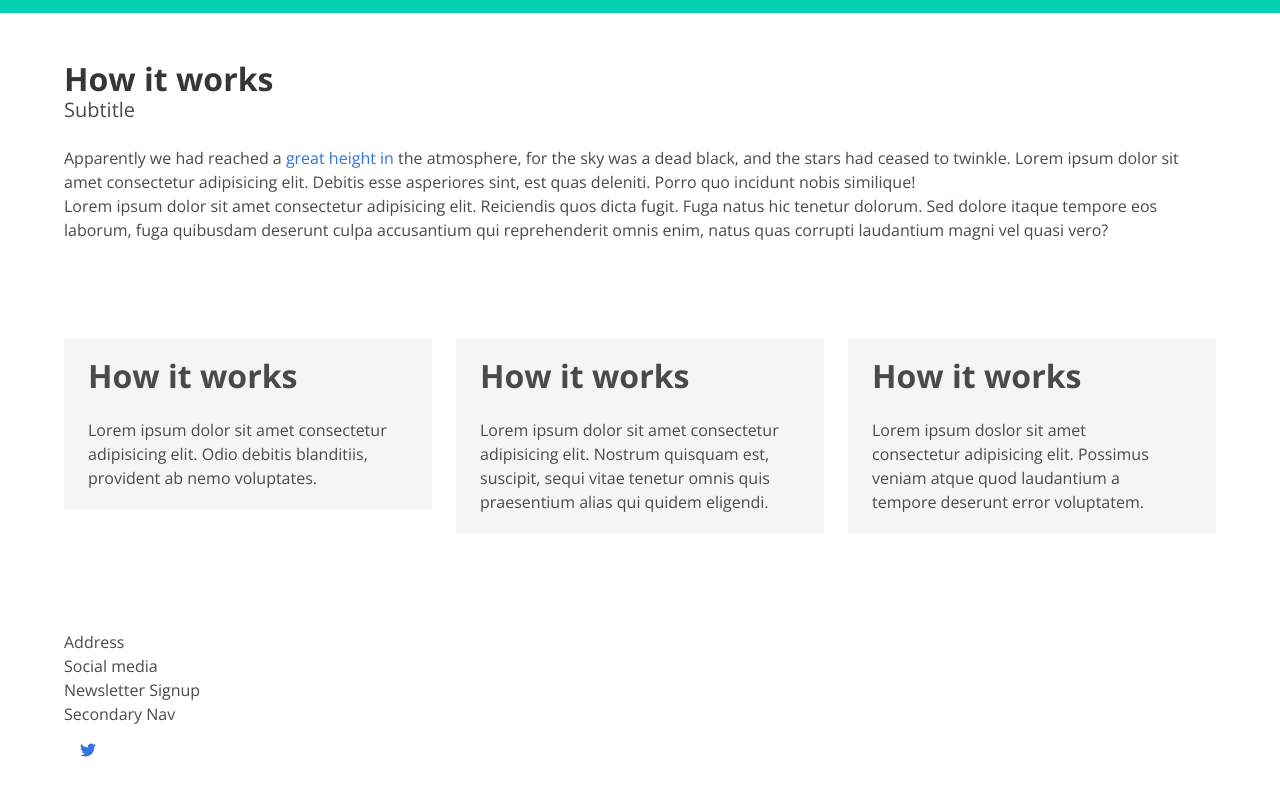
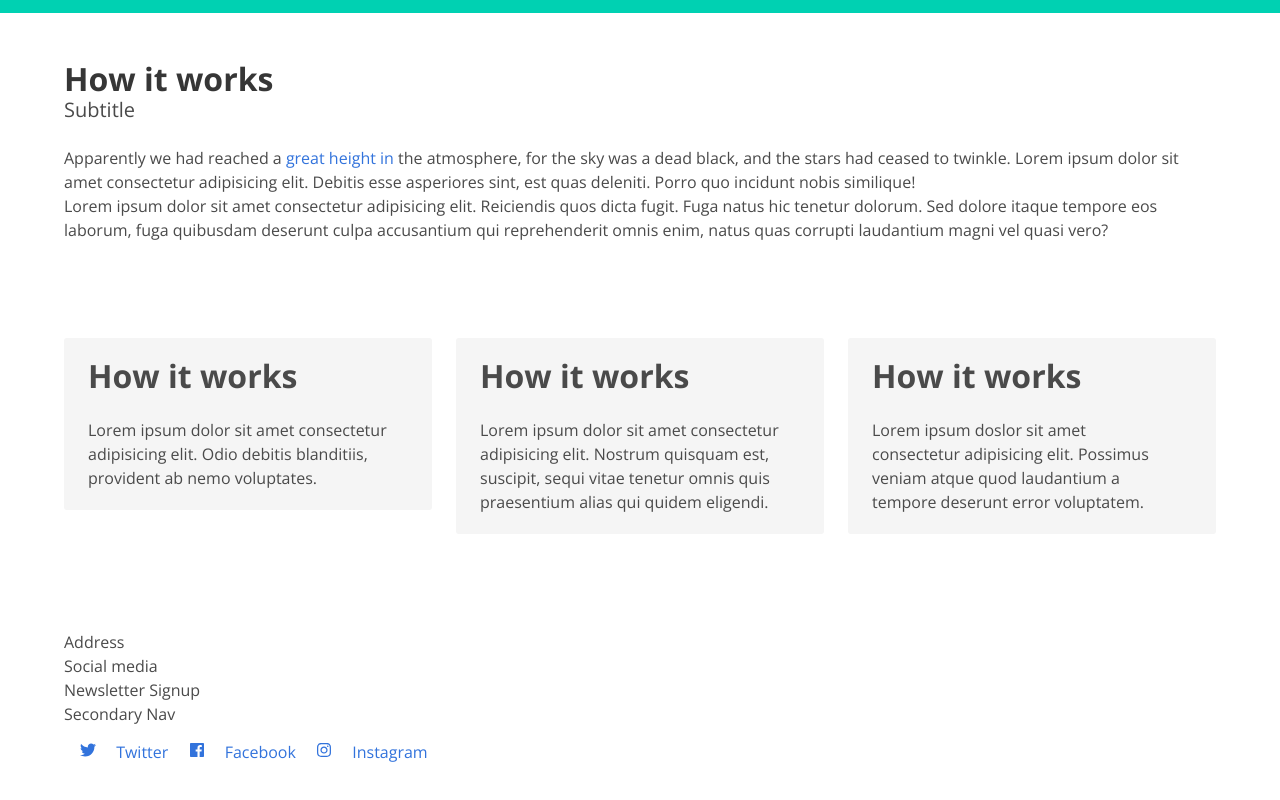
Before and after one commit to bookr-team/joel-marketing, a website: page index.html in a window 1280 px wide. Shown: the part 381-1181 px from the top of the page. Drawn offline with nearby package versions, Linux system fonts and the light colour scheme.

Commit message:
Add social links

```diff
--- a/index.html
+++ b/index.html
@@ -114,6 +114,19 @@
             <span class="icon is-large">
                 <i class="fab fa-twitter"></i>
             </span>
+              Twitter
+          </a>
+          <a href="#">
+            <span class="icon is-large">
+                <i class="fab fa-facebook"></i>
+            </span>
+            Facebook
+          </a>
+          <a href="#">
+            <span class="icon is-large">
+                <i class="fab fa-instagram"></i>
+            </span>
+            Instagram
           </a>
         </div>
       </footer>
```
